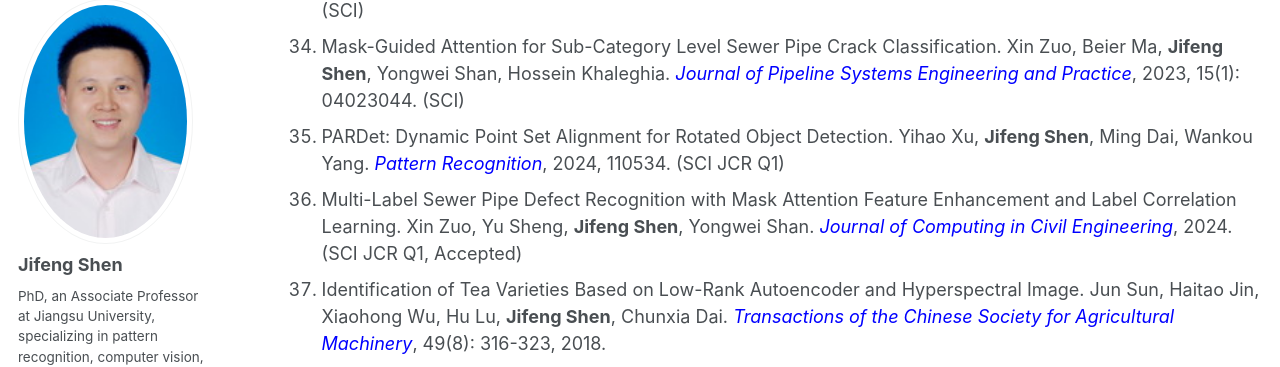
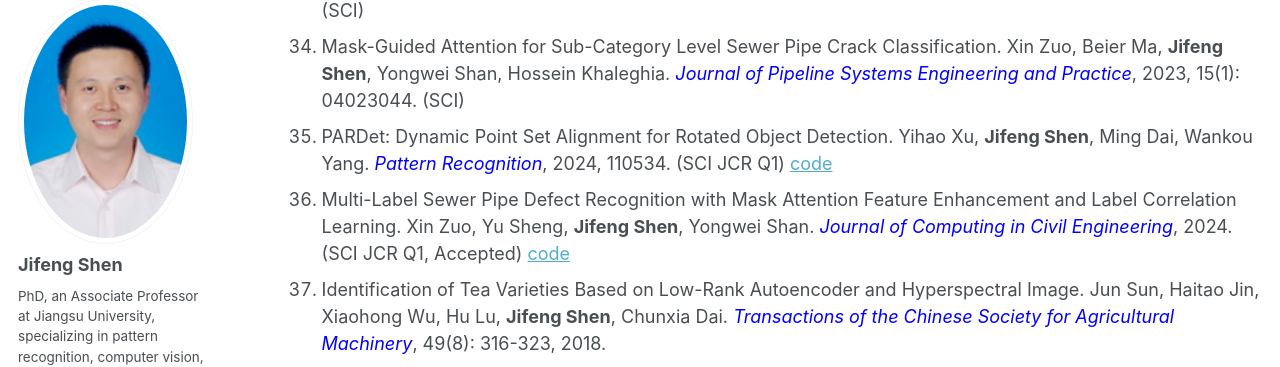
Before and after one commit to jifeng-shen/jifeng-shen.github.io, a Jekyll site: the page built from _pages/publications.md, in a window 1280 px wide and 900 px high, scrolled down 2679 px. Shown: the part 107-474 px from the top of the window. Built offline with Jekyll 4.4.1, drawn with Linux system fonts in a browser that asks for light colours.

Commit message:
Update publications.md

```diff
--- a/_pages/publications.md
+++ b/_pages/publications.md
@@ -111,10 +111,10 @@ author_profile: true
     *<font color="blue">Journal of Pipeline Systems Engineering and Practice</font>*, 2023, 15(1): 04023044. (SCI)
 35. PARDet: Dynamic Point Set Alignment for Rotated Object Detection.
     Yihao Xu, **Jifeng Shen**, Ming Dai, Wankou Yang.
-    *<font color="blue">Pattern Recognition</font>*, 2024, 110534. (SCI JCR Q1)
+    *<font color="blue">Pattern Recognition</font>*, 2024, 110534. (SCI JCR Q1) [code](https://github.com/Xuyihaoby/PARDet)
 36. Multi-Label Sewer Pipe Defect Recognition with Mask Attention Feature Enhancement and Label Correlation Learning.
     Xin Zuo, Yu Sheng, **Jifeng Shen**, Yongwei Shan.
-    *<font color="blue">Journal of Computing in Civil Engineering</font>*, 2024. (SCI JCR Q1, Accepted)
+    *<font color="blue">Journal of Computing in Civil Engineering</font>*, 2024. (SCI JCR Q1, Accepted) [code](https://github.com/shengyu27/MA-Q2L)
 37. Identification of Tea Varieties Based on Low-Rank Autoencoder and Hyperspectral Image.
     Jun Sun, Haitao Jin, Xiaohong Wu, Hu Lu, **Jifeng Shen**, Chunxia Dai.
     *<font color="blue">Transactions of the Chinese Society for Agricultural Machinery</font>*, 49(8): 316-323, 2018.
```
